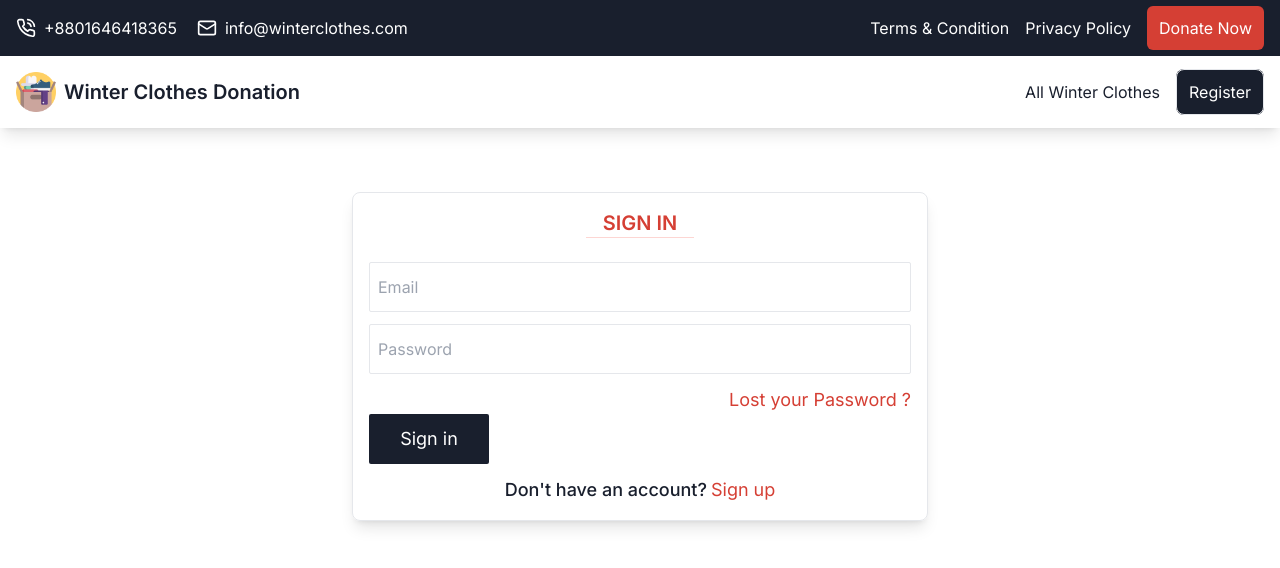
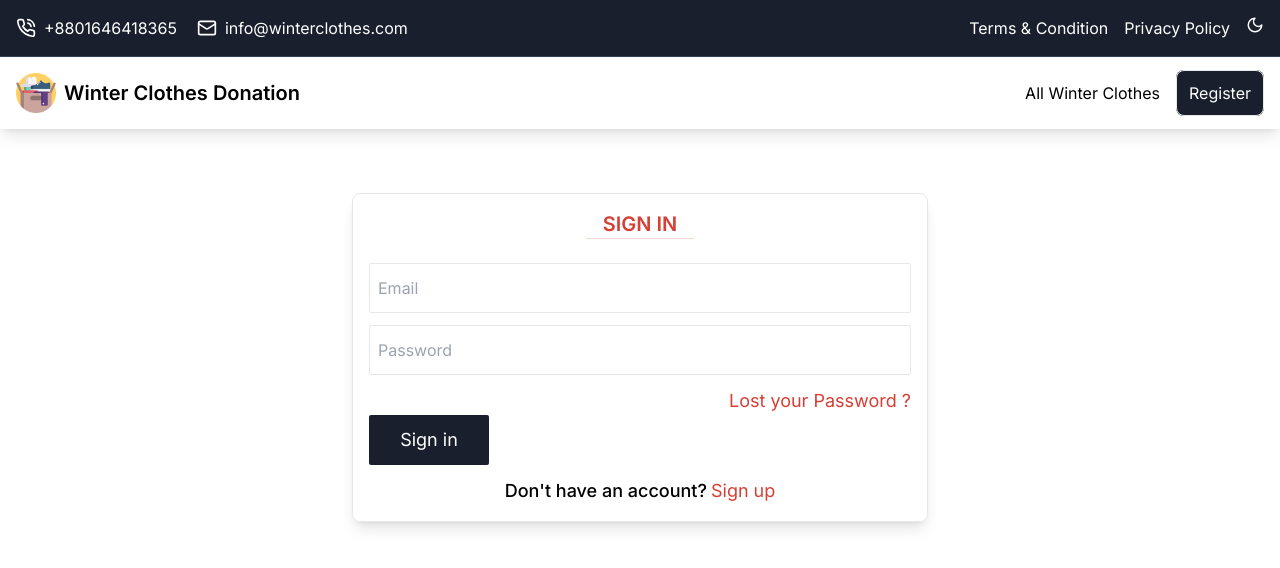
Before and after one commit to AhshanHabib26/NH-Donation-Client, a React (Vite) app: page /sign-in in a window 1280 px wide. Shown: the top 568 px of the page. Built offline with nearby package versions, Linux system fonts and the light colour scheme.

Commit message:
Dark Mode Added

```diff
--- a/src/components/layout/MainLayout.tsx
+++ b/src/components/layout/MainLayout.tsx
@@ -1,9 +1,14 @@
 import { Outlet } from "react-router-dom";
 import Navbar from "./Navbar";
+import { useAppSelector } from "../../redux/hooks";
+import { useCureentThemeMode } from "../../redux/features/theme/themeSlice";
 
 export default function MainLayout() {
+
+  const mode = useAppSelector(useCureentThemeMode)
+
   return (
-    <div>
+    <div className={`${mode ? "bg-[#191F2D] text-white" : ""}`}>
       <Navbar />
       <Outlet />
     </div>
--- a/src/components/layout/Navbar.tsx
+++ b/src/components/layout/Navbar.tsx
@@ -7,6 +7,7 @@ import {
   logoutUser,
   useCureentToken,
 } from "../../redux/features/auth/authSlice";
+import ThemeModeButton from "../../utils/ThemeModeButton";
 
 export default function Navbar() {
   const token = useAppSelector(useCureentToken);
@@ -37,23 +38,21 @@ export default function Navbar() {
                 </a>
               </div>
             </div>
-            <div className="info hidden lg:block">
+            <div className=" flex items-center">
               <NavLink className="text-md text-white" to="/">
                 Terms & Condition
               </NavLink>
               <NavLink className="text-md mx-4 text-white" to="/">
                 Privacy Policy
               </NavLink>
-              <NavLink
-                className="text-md text-white p-3 bg-[#D53F34] rounded-md focus:bg-[#eb463b]"
-                to="/"
-              >
-                Donate Now
-              </NavLink>
+              <div>
+                <ThemeModeButton />
+              </div>
             </div>
           </nav>
         </Container>
       </div>
+      <hr className=" w-full border-slate-700" />
       <div className="mainNavbar py-4 shadow-lg">
         <Container>
           <nav>
--- a/src/components/ui/Banner.tsx
+++ b/src/components/ui/Banner.tsx
@@ -5,10 +5,12 @@ import { SwiperSlide } from "swiper/react";
 import BannerImg from "../../assets/images/Banner.jpg";
 import BannerImgOne from "../../assets/images/Banner-1.jpeg";
 import BannerImgTwo from "../../assets/images/Banner-2.jpg";
-import BackgroundImage from "../../utils/BackgroundImage";
 import { Link } from "react-router-dom";
 import { Autoplay, EffectFade } from "swiper/modules";
 import "swiper/css/effect-fade";
+import { useAppSelector } from "../../redux/hooks";
+import { useCureentThemeMode } from "../../redux/features/theme/themeSlice";
+import Styles from "../../styles/BackgroundImage.module.css";
 
 const BannerData = [
   {
@@ -29,8 +31,10 @@ const BannerData = [
 ];
 
 export default function Banner() {
+  const mode = useAppSelector(useCureentThemeMode);
+
   return (
-    <BackgroundImage>
+    <div className={`${mode ? "py-5" : `${Styles.bgImage} py-5`}`}>
       <Container>
         <div>
           <SwiperComponent
@@ -46,7 +50,13 @@ export default function Banner() {
               <SwiperSlide key={item.id}>
                 <div className="flex items-center justify-between flex-col lg:flex-row">
                   <div className="flex flex-1 flex-col">
-                    <h1 className="text-5xl lg:text-7xl font-bold max-w-[10ch] text-[#191F2D] text-center lg:text-left">
+                    <h1
+                      className={`${
+                        mode
+                          ? "text-5xl lg:text-7xl font-bold max-w-[10ch] text-[#fff] text-center lg:text-left"
+                          : "text-5xl lg:text-7xl font-bold max-w-[10ch] text-[#191F2D] text-center lg:text-left"
+                      }`}
+                    >
                       {item.title}
                     </h1>
                     <div className="my-8">
@@ -57,7 +67,11 @@ export default function Banner() {
                         Learn More
                       </Link>
                       <Link
-                        className="bg-[#191F2D] px-6 py-4 ml-3 text-lg text-white rounded-full font-light"
+                        className={` ${
+                          mode
+                            ? " bg-slate-300 px-6 py-4 ml-3 text-lg text-slate-800 rounded-full font-light"
+                            : "bg-[#191F2D] px-6 py-4 ml-3 text-lg text-white rounded-full font-light"
+                        }`}
                         to="/"
                       >
                         Donate Now
@@ -77,6 +91,6 @@ export default function Banner() {
           </SwiperComponent>
         </div>
       </Container>
-    </BackgroundImage>
+    </div>
   );
 }
--- a/src/index.css
+++ b/src/index.css
@@ -11,7 +11,6 @@
   font-weight: 400;
   font-style: normal;
   font-variation-settings: "slnt" 0;
-  color: #191f2d;
 }
 
 @layer components {
--- /dev/null
+++ b/src/redux/features/theme/themeSlice.ts
@@ -0,0 +1,21 @@
+import { createSlice } from "@reduxjs/toolkit";
+import { RootState } from "../../store";
+
+const initialState = {
+  darkMode: false,
+};
+
+const themeSlice = createSlice({
+  name: "themeMode",
+  initialState,
+  reducers: {
+    toggleThemeMode: (state) => {
+      state.darkMode = !state.darkMode;
+    },
+  },
+});
+
+export const { toggleThemeMode } = themeSlice.actions;
+export default themeSlice.reducer;
+export const useCureentThemeMode = (state: RootState) =>
+  state.themeMode.darkMode;
--- a/src/redux/store.ts
+++ b/src/redux/store.ts
@@ -12,6 +12,7 @@ import {
   REGISTER,
 } from "redux-persist";
 import storage from "redux-persist/lib/storage";
+import themeReducer from "./features/theme/themeSlice";
 
 const persistConfig = {
   key: "auth",
@@ -24,6 +25,7 @@ export const store = configureStore({
   reducer: {
     [baseApi.reducerPath]: baseApi.reducer,
     auth: persistedAuthReducer,
+    themeMode: themeReducer,
   },
   middleware: (getDefaultMiddleware) =>
     getDefaultMiddleware({
--- /dev/null
+++ b/src/utils/ThemeModeButton.tsx
@@ -0,0 +1,24 @@
+import { Moon, SunMedium } from "lucide-react";
+import { useAppDispatch, useAppSelector } from "../redux/hooks";
+import {
+  toggleThemeMode,
+  useCureentThemeMode,
+} from "../redux/features/theme/themeSlice";
+
+export default function ThemeModeButton() {
+  const mode = useAppSelector(useCureentThemeMode);
+
+  const dispatch = useAppDispatch();
+
+  return (
+    <div>
+      <button  onClick={() => dispatch(toggleThemeMode())}>
+        {mode ? (
+          <SunMedium size={18} color="yellow"  />
+        ) : (
+          <Moon size={18} color="white"  />
+        )}
+      </button>
+    </div>
+  );
+}
--- a/tailwind.config.js
+++ b/tailwind.config.js
@@ -1,6 +1,7 @@
 /** @type {import('tailwindcss').Config} */
 export default {
   content: ["./index.html", "./src/**/*.{js,ts,jsx,tsx}"],
+  darkMode: "class",
   theme: {
     extend: {},
   },
```
